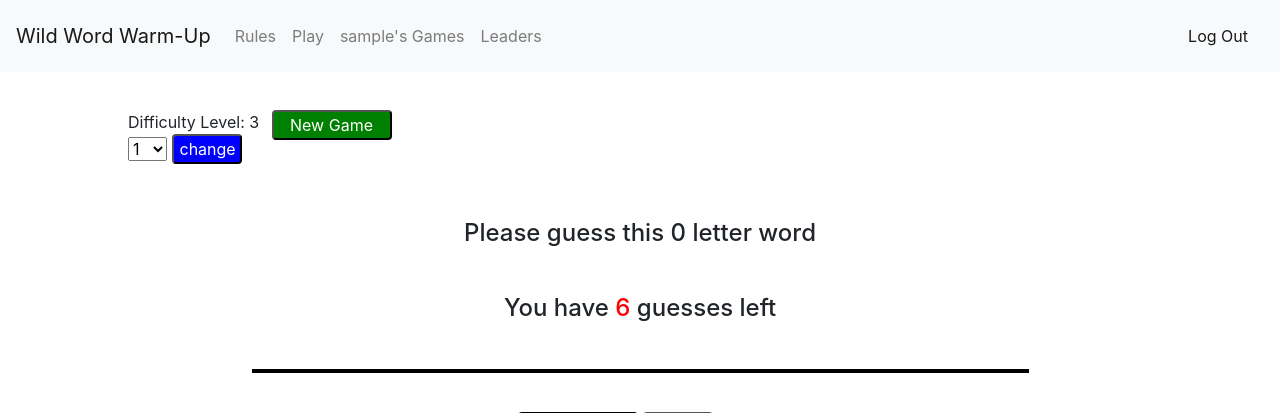
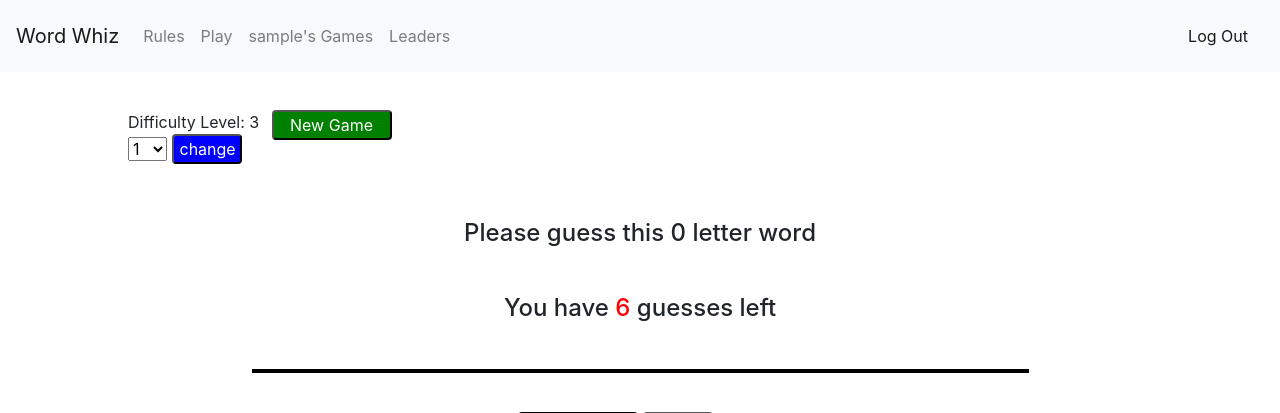
Before and after one commit to Jesskos/word-whizz, a Flask app: page /play in a window 1280 px wide. Shown: the top 413 px of the page. Run offline with Flask 2, Linux system fonts and the light colour scheme; the visitor is signed in with stand-in values (Sample User, id 1); some libraries are stand-ins or nearby versions.

Commit message:
changed the name to word whiz

```diff
--- a/templates/base.html
+++ b/templates/base.html
@@ -18,7 +18,7 @@
 		<!-- Bootstrap Navbar -->
 
 	  <nav class="navbar navbar-expand-lg navbar-light bg-light">
-	  <a class="navbar-brand" href="#">Wild Word Warm-Up</a>
+	  <a class="navbar-brand" href="#">Word Whiz</a>
 	  <button class="navbar-toggler" type="button" data-toggle="collapse" data-target="#navbarText" aria-controls="navbarText" aria-expanded="false" aria-label="Toggle navigation">
 	    <span class="navbar-toggler-icon"></span>
 	  </button>
```
